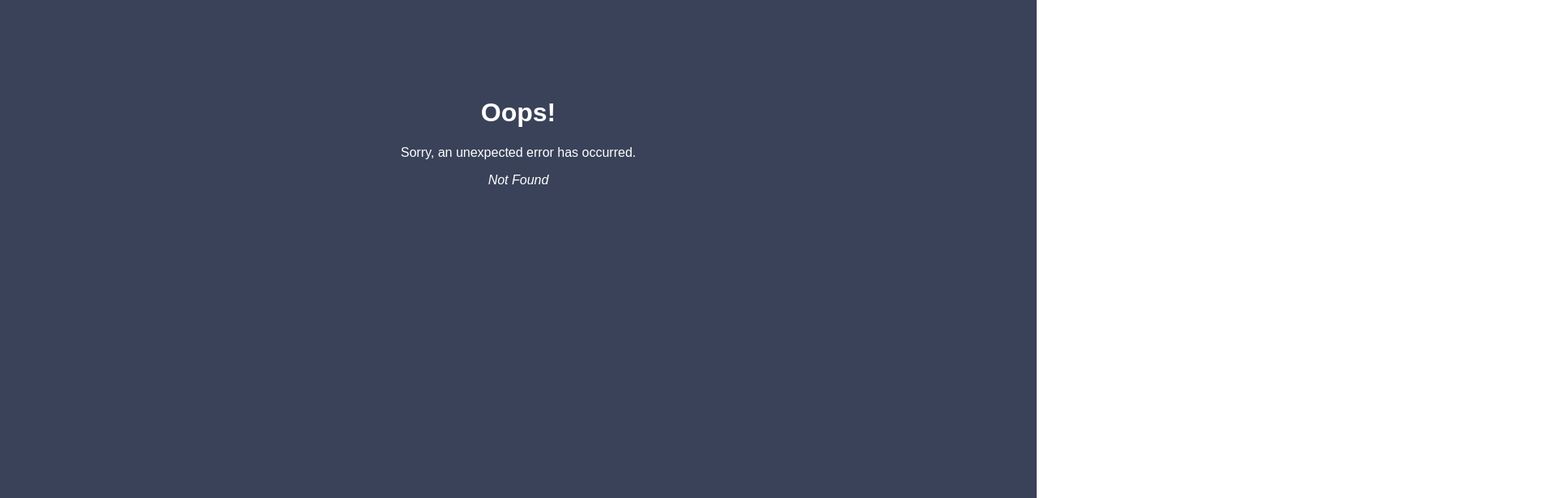
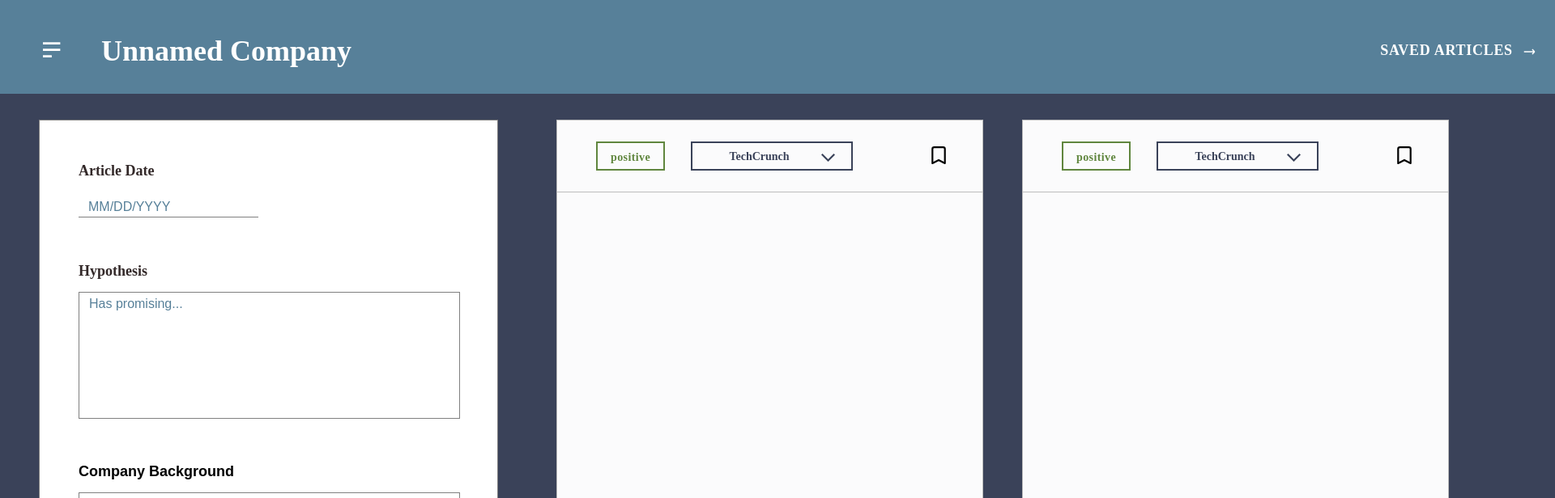
Before and after one commit to pixelspace-dev/ai-tooling, a React (Create React App) app in the folder experiments/foresight/: page /company2 in a window 1280 px wide. Before the commit this address had no page. Shown: the top 616 px of the page at 81% size, 1920 px wide, since content can reach past the window. Built offline with nearby package versions, Linux system fonts and the light colour scheme; a web font is replaced by a local one.

Commit message:
edits to sidebar

```diff
--- a/experiments/foresight/src/App.js
+++ b/experiments/foresight/src/App.js
@@ -7,25 +7,43 @@ import Sidebar from "./components/sidebar/Sidebar";
 import SavedArticlesPage from "./components/saved-articles-page/SavedArticlesPage";
 import ErrorPage from "./ErrorPage";
 
-// const router = createBrowserRouter([
-//   {
-//     path: "/",
-//     element: <ArticleGenerationPage items={items} setItems={setItems} />,
-//   },
-// ]);
-
 function App() {
   const [sidebar, setSidebar] = useState(false); // tells sidebar whether to be open or closed
   const [companyName, setCompanyName] = useState("Unnamed Company"); // updates company name (update in sidebar, also changes in title on page)
   const [items, setItems] = useState([
-    { id: uuidv4(), text: "Unnamed Company" },
+    { id: uuidv4(), text: "Unnamed Company", route:"/" },
   ]);
-  const [pages, setPages] = useState([
-    {
+  const [companyNumber, setCompanyNumber] = useState(2)
+  // const [pages, setPages] = useState([
+  //   {
+  //     path: `/`,
+  //     element: (
+  //       <ArticleGenerationPage
+  //         companyName={companyName}
+  //         setCompanyName={setCompanyName}
+  //         setSidebar={setSidebar}
+  //         sidebar={sidebar}
+  //       />
+  //     ),
+  //     errorElement: <ErrorPage/>
+  //   },
+  //   {
+  //     path: `saved-articles`,
+  //     element: <SavedArticlesPage companyName={companyName} />,
+  //     errorElement: <ErrorPage/>
+  //   },
+  // ]);
+
+  // const router = createBrowserRouter(pages);
+  // console.log(router)
+  const router = createBrowserRouter([{
         path: `/`,
         element: (
           <ArticleGenerationPage
+            items={items}
+            setItems={setItems}
             companyName={companyName}
+            setCompanyName={setCompanyName}
             setSidebar={setSidebar}
             sidebar={sidebar}
           />
@@ -34,32 +52,60 @@ function App() {
       },
       {
         path: `saved-articles`,
-      element: <SavedArticlesPage companyName={companyName} />,
+        element: (
+          <SavedArticlesPage companyName={companyName}
+          />
+        ),
+        errorElement: <ErrorPage/>
+      },{
+        path: `company2`,
+        element: (
+          <ArticleGenerationPage
+            items={items}
+            setItems={setItems}
+            companyName={companyName}
+            setCompanyName={setCompanyName}
+            setSidebar={setSidebar}
+            sidebar={sidebar}
+          />
+        ),
         errorElement: <ErrorPage/>
       },
-  ]);
-
-  const router = createBrowserRouter(pages);
-  console.log(router)
-  // const router = createBrowserRouter([{
+      {
+        path: `company2/saved-articles`,
+        element: (
+          <SavedArticlesPage companyName={companyName}
+          />
+        ),
+        errorElement: <ErrorPage/>
+      }, ]);
+  // let pages = JSON.parse(localStorage.getItem("pages"));
+  // if (pages == null) {
+  //   pages = [
+  //     {
   //       path: `/`,
   //       element: (
   //         <ArticleGenerationPage
   //           items={items}
   //           setItems={setItems}
   //           companyName={companyName}
+  //           setCompanyName={setCompanyName}
   //           setSidebar={setSidebar}
   //           sidebar={sidebar}
   //         />
   //       ),
+  //       errorElement: <ErrorPage />,
   //     },
   //     {
   //       path: `saved-articles`,
-  //       element: (
-  //         <SavedArticlesPage companyName={companyName}
-  //         />
-  //       ),
-  //     }, ]);
+  //       element: <SavedArticlesPage companyName={companyName} />,
+  //       errorElement: <ErrorPage />,
+  //     },
+  //   ];
+  //   localStorage.setItem("pages", JSON.stringify(pages))
+  // }
+  // const router = createBrowserRouter(pages);
+  console.log(router)
   return (
     <div className="App">
       <Sidebar
@@ -69,10 +115,12 @@ function App() {
         setCompanyName={setCompanyName}
         items={items}
         setItems={setItems}
-        pages={pages}
-        setPages={setPages}
+        // pages={pages}
+        // setPages={setPages}
         sidebar={sidebar}
         setSidebar={setSidebar}
+        companyNumber={companyNumber}
+        setCompanyNumber={setCompanyNumber}
       />
       {/* <ArticleGenerationPage /> */}
       <RouterProvider router={router} />
--- a/experiments/foresight/src/ArticleGenerationPage.js
+++ b/experiments/foresight/src/ArticleGenerationPage.js
@@ -4,12 +4,12 @@ import TolaLogo from "./components/TolaLogo";
 import ArticleCard from "./components/article-card/ArticleCard";
 import React, {useState} from "react";
 
-const ArticleGenerationPage = ({companyName, setSidebar, sidebar}) => {
+const ArticleGenerationPage = ({companyName, setCompanyName, setSidebar, sidebar}) => {
   const [fillStatus, setFillStatus] = useState("none");
 
   return (
     <div className="App">
-      <Banner companyName={companyName} setSidebar={setSidebar} sidebar={sidebar}/>
+      <Banner companyName={companyName} setCompanyName={setCompanyName} setSidebar={setSidebar} sidebar={sidebar}/>
       <div className="setup-and-articles">
         <SetupForm />
         <ArticleCard fillStatus={fillStatus} setFillStatus={setFillStatus}
--- a/experiments/foresight/src/components/sidebar/Sidebar.js
+++ b/experiments/foresight/src/components/sidebar/Sidebar.js
@@ -1,4 +1,4 @@
-import React, { useState } from "react";
+import React, { useState, useEffect } from "react";
 import { v4 as uuidv4 } from "uuid";
 import ArticleGenerationPage from "../../ArticleGenerationPage";
 import SavedArticlesPage from "../../ArticleGenerationPage";
@@ -6,7 +6,20 @@ import { useNavigate, Link } from "react-router-dom";
 import ErrorPage from "../../ErrorPage";
 import "./sidebar.css";
 
-const Sidebar = ({ isOpen, close,companyName, setCompanyName, items, setItems, pages, setPages, sidebar, setSidebar}) => {
+const Sidebar = ({
+  isOpen,
+  close,
+  companyName,
+  setCompanyName,
+  items,
+  setItems,
+  pages,
+  setPages,
+  sidebar,
+  setSidebar,
+  companyNumber,
+  setCompanyNumber
+}) => {
   // const [items, setItems] = useState([
   //   { id: uuidv4(), text: "Unnamed Company" },
   // ]); // set initial list
@@ -17,30 +30,58 @@ const Sidebar = ({ isOpen, close,companyName, setCompanyName, items, setItems, p
   //   let path = `/`;
   //   navigate(path);
   // }
+  // useEffect(() => {
+  //   localStorage.setItem('items', JSON.stringify(items))
+  // }, items)
 
   const addItem = () => {
-    let newItem = { id: uuidv4(), text: `Unnamed Company` };
+    let newItem = { id: uuidv4(), text: `Unnamed Company`, route: "company" + companyNumber};
+    setCompanyNumber(companyNumber + 1)
     setItems([...items, newItem]);
     setCompanyName(newItem.text);
-    setPages([...pages, {
-      path: (newItem.id) ,
-      element: (
-        <ArticleGenerationPage
-          items={items}
-          setItems={setItems}
-          companyName={newItem.text}
-          setSidebar={setSidebar}
-          sidebar={sidebar}
-        />
-      ),
-      errorElement: <ErrorPage/>
-    },
-    {
-      path: newItem.id + `/saved-articles`,
-      element: <SavedArticlesPage companyName={companyName} />,
-      errorElement: <ErrorPage/>
-    },])
-    console.log(pages)
+    // let pages = JSON.parse(localStorage.getItem("pages"));
+    // if (pages !== null) {
+    //   pages.push(
+    //     {
+    //       path: newItem.id,
+    //       element: (
+    //         <ArticleGenerationPage
+    //           items={items}
+    //           setItems={setItems}
+    //           companyName={newItem.text}
+    //           setSidebar={setSidebar}
+    //           sidebar={sidebar}
+    //         />
+    //       ),
+    //       errorElement: <ErrorPage />,
+    //     },
+    //     {
+    //       path: newItem.id + `/saved-articles`,
+    //       element: <SavedArticlesPage companyName={companyName} />,
+    //       errorElement: <ErrorPage />,
+    //     }
+    //   );
+    //   localStorage.setItem("pages", JSON.stringify(pages));
+    // }
+    // setPages([...pages, {
+    //   path: (newItem.id) ,
+    //   element: (
+    //     <ArticleGenerationPage
+    //       items={items}
+    //       setItems={setItems}
+    //       companyName={newItem.text}
+    //       setSidebar={setSidebar}
+    //       sidebar={sidebar}
+    //     />
+    //   ),
+    //   errorElement: <ErrorPage/>
+    // },
+    // {
+    //   path: newItem.id + `/saved-articles`,
+    //   element: <SavedArticlesPage companyName={companyName} />,
+    //   errorElement: <ErrorPage/>
+    // },])
+    // console.log(pages)
   };
 
   const deleteItem = (id) => {
@@ -62,6 +103,7 @@ const Sidebar = ({ isOpen, close,companyName, setCompanyName, items, setItems, p
     );
     setEditableItem({ id: null, text: "" });
   };
+  // let mappedItems = JSON.parse(localStorage.getItem("items"))
 
   return (
     <div>
@@ -116,7 +158,9 @@ const Sidebar = ({ isOpen, close,companyName, setCompanyName, items, setItems, p
                 </>
               ) : (
                 <>
-                  <a className="link-text" href={item.id}>{item.text}</a>
+                  <a className="link-text" href={item.route === null ? ".." : item.route}>
+                    {item.text}
+                  </a>
                   {/* <button onClick={routeChange}>{item.text}</button> */}
                   {/* {item.text} */}
                   {/* <Link to={item.id}>{item.name}</Link> */}
--- a/experiments/foresight/src/components/top-banner/Banner.js
+++ b/experiments/foresight/src/components/top-banner/Banner.js
@@ -1,6 +1,6 @@
 import "./banner.css";
 import SavedArticlesButton from "./SavedArticlesButton";
-import React from "react";
+import React, { useState } from "react";
 
 const SidebarArrow = ({ toggle }) => {
   return (
@@ -36,17 +36,71 @@ const SidebarArrow = ({ toggle }) => {
   );
 };
 
-export default function Banner({ companyName, sidebar, setSidebar }) {
+export default function Banner({
+  companyName,
+  setCompanyName,
+  sidebar,
+  setSidebar,
+}) {
+  const [isEditing, setIsEditing] = useState(false);
 
+  // Save input value
+  const handleSave = ({ target }) => {
+    setCompanyName(target.value);
+  };
   return (
     <>
       <div className="banner">
         <SidebarArrow toggle={() => setSidebar(!sidebar)} />
 
-        <h1 className="heading-in-banner">{companyName}</h1>
-        <SavedArticlesButton
-          className="saved-articles-button"
-        />
+        {isEditing ? (
+          <input
+            className="banner-company-name-change-input"
+            defaultValue={companyName}
+            onBlur={handleSave}
+            autoFocus
+          />
+        ) : (
+          <p className="heading-in-banner">{companyName}</p>
+        )}
+
+        <button
+          className="banner-edit-button"
+          onClick={() => setIsEditing(!isEditing)}
+        >
+          {isEditing ? (
+            <svg
+              xmlns="http://www.w3.org/2000/svg"
+              width="31"
+              height="31"
+              viewBox="0 0 31 31"
+              fill="none"
+            >
+              <path
+                d="M6.4585 16.7916L11.6252 21.9583L24.5418 9.04163"
+                stroke-width="2"
+                stroke-linecap="round"
+                stroke-linejoin="round"
+              />
+            </svg>
+          ) : (
+            <svg
+              xmlns="http://www.w3.org/2000/svg"
+              width="20"
+              height="20"
+              viewBox="0 0 20 20"
+              fill="none"
+            >
+              <path
+                d="M12.6935 4.36019L15.6398 7.30647M13.9435 3.11019C14.7571 2.2966 16.0762 2.2966 16.8898 3.11019C17.7034 3.92379 17.7034 5.24288 16.8898 6.05647L5.41667 17.5296H2.5V14.5537L13.9435 3.11019Z"
+                stroke-width="2"
+                stroke-linecap="round"
+                stroke-linejoin="round"
+              />
+            </svg>
+          )}
+        </button>
+        <SavedArticlesButton className="saved-articles-button" />
       </div>
     </>
   );
--- a/experiments/foresight/src/components/top-banner/banner.css
+++ b/experiments/foresight/src/components/top-banner/banner.css
@@ -21,7 +21,8 @@
   line-height: normal;
   padding-left: 48px;
   padding-top: 15px;
-  margin-right: 1160px;
+  margin-right: 15px;
+  margin-top: 27px;
 }
 
 .sidebar-arrow-button {
@@ -39,3 +40,59 @@
 .sidebar-arrow-button:hover {
   cursor: pointer;
 }
+
+.banner-edit-button {
+  width: 20px;
+  height: 20px;
+  flex-shrink: 0;
+  background-color: transparent;
+  stroke: none;
+  border: none;
+  padding: 5px;
+  margin-top: 60px;
+  margin-right: 1140px;
+  margin-left: none;
+  padding-left: none;
+  padding-top: 0px;
+  float: left;
+  top: 2px;
+}
+
+.heading-in-banner:hover .banner-edit-button:hover {
+  stroke:#eb9d6a;
+  cursor: pointer;
+}
+
+.heading-in-banner:hover .banner-edit-button:hover {
+  stroke:#eb9d6a;
+  cursor: pointer;
+}
+
+.banner-edit-button:hover {
+  stroke:#eb9d6a;
+  cursor: pointer;
+}
+
+.heading-in-banner:hover .banner-edit-button {
+  stroke:#ffff;
+  cursor: pointer;
+}
+
+.banner-company-name-change-input {
+  width: 376px;
+  height: 45px;
+  flex-direction: column;
+  flex-shrink: 0;
+  color: #eb9d6a;
+  font-family: Poppins;
+  font-size: 36px;
+  font-style: normal;
+  font-weight: 600;
+  line-height: normal;
+  padding-left: 48px;
+  padding-top: 15px;
+  margin-right: 15px;
+  margin-top: 27px;
+  background-color: transparent;
+  border: none;
+}
--- a/experiments/foresight/src/contacts.js
+++ /dev/null
@@ -1,73 +0,0 @@
-import localforage from "localforage";
-import { matchSorter } from "match-sorter";
-import sortBy from "sort-by";
-
-export async function getContacts(query) {
-  await fakeNetwork(`getContacts:${query}`);
-  let contacts = await localforage.getItem("contacts");
-  if (!contacts) contacts = [];
-  if (query) {
-    contacts = matchSorter(contacts, query, { keys: ["first", "last"] });
-  }
-  return contacts.sort(sortBy("last", "createdAt"));
-}
-
-export async function createContact() {
-  await fakeNetwork();
-  let id = Math.random().toString(36).substring(2, 9);
-  let contact = { id, createdAt: Date.now() };
-  let contacts = await getContacts();
-  contacts.unshift(contact);
-  await set(contacts);
-  return contact;
-}
-
-export async function getContact(id) {
-  await fakeNetwork(`contact:${id}`);
-  let contacts = await localforage.getItem("contacts");
-  let contact = contacts.find(contact => contact.id === id);
-  return contact ?? null;
-}
-
-export async function updateContact(id, updates) {
-  await fakeNetwork();
-  let contacts = await localforage.getItem("contacts");
-  let contact = contacts.find(contact => contact.id === id);
-  if (!contact) throw new Error("No contact found for", id);
-  Object.assign(contact, updates);
-  await set(contacts);
-  return contact;
-}
-
-export async function deleteContact(id) {
-  let contacts = await localforage.getItem("contacts");
-  let index = contacts.findIndex(contact => contact.id === id);
-  if (index > -1) {
-    contacts.splice(index, 1);
-    await set(contacts);
-    return true;
-  }
-  return false;
-}
-
-function set(contacts) {
-  return localforage.setItem("contacts", contacts);
-}
-
-// fake a cache so we don't slow down stuff we've already seen
-let fakeCache = {};
-
-async function fakeNetwork(key) {
-  if (!key) {
-    fakeCache = {};
-  }
-
-  if (fakeCache[key]) {
-    return;
-  }
-
-  fakeCache[key] = true;
-  return new Promise(res => {
-    setTimeout(res, Math.random() * 800);
-  });
-}
```
Lines whose indentation alone changed are shown as unchanged.
